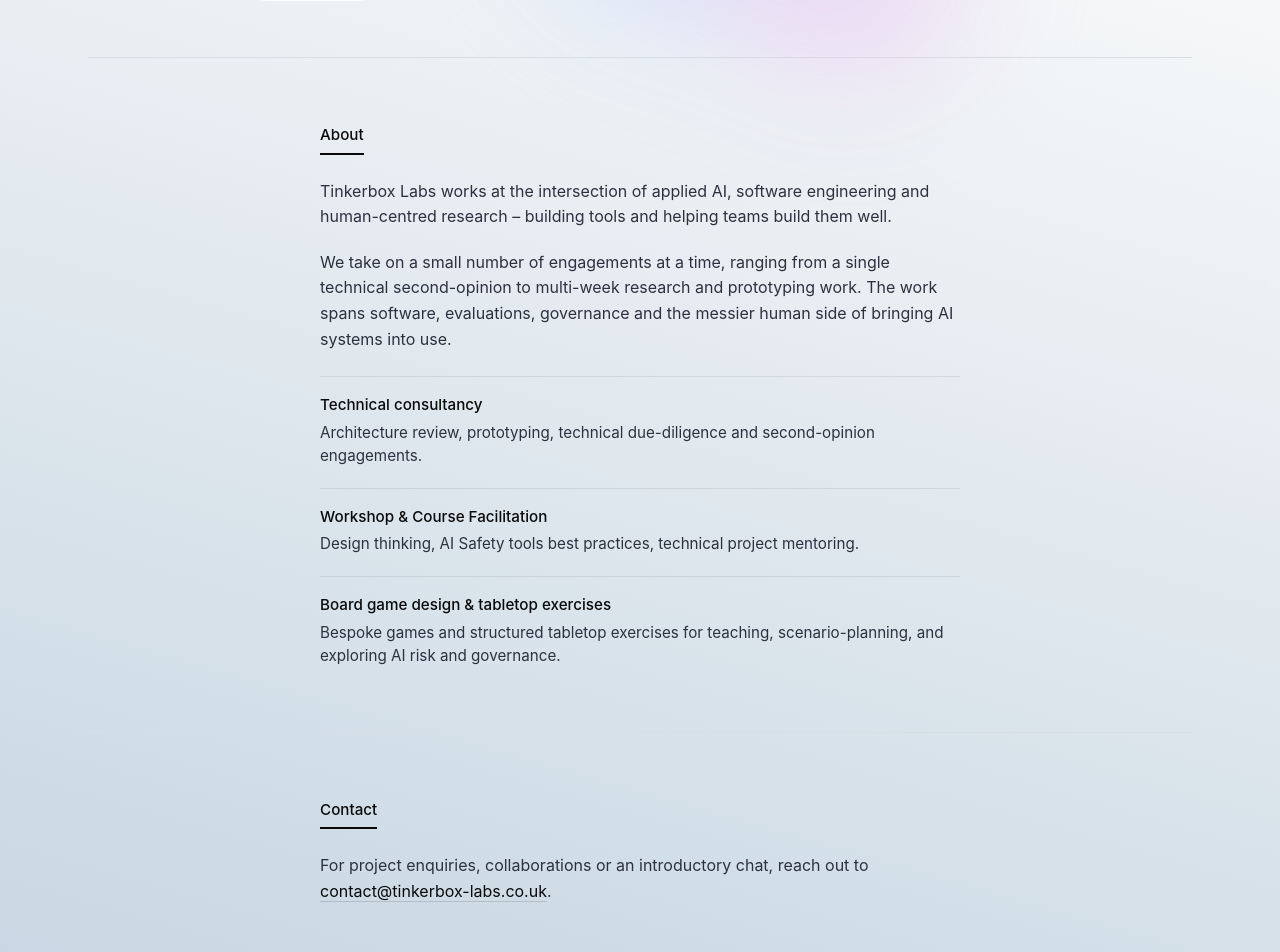
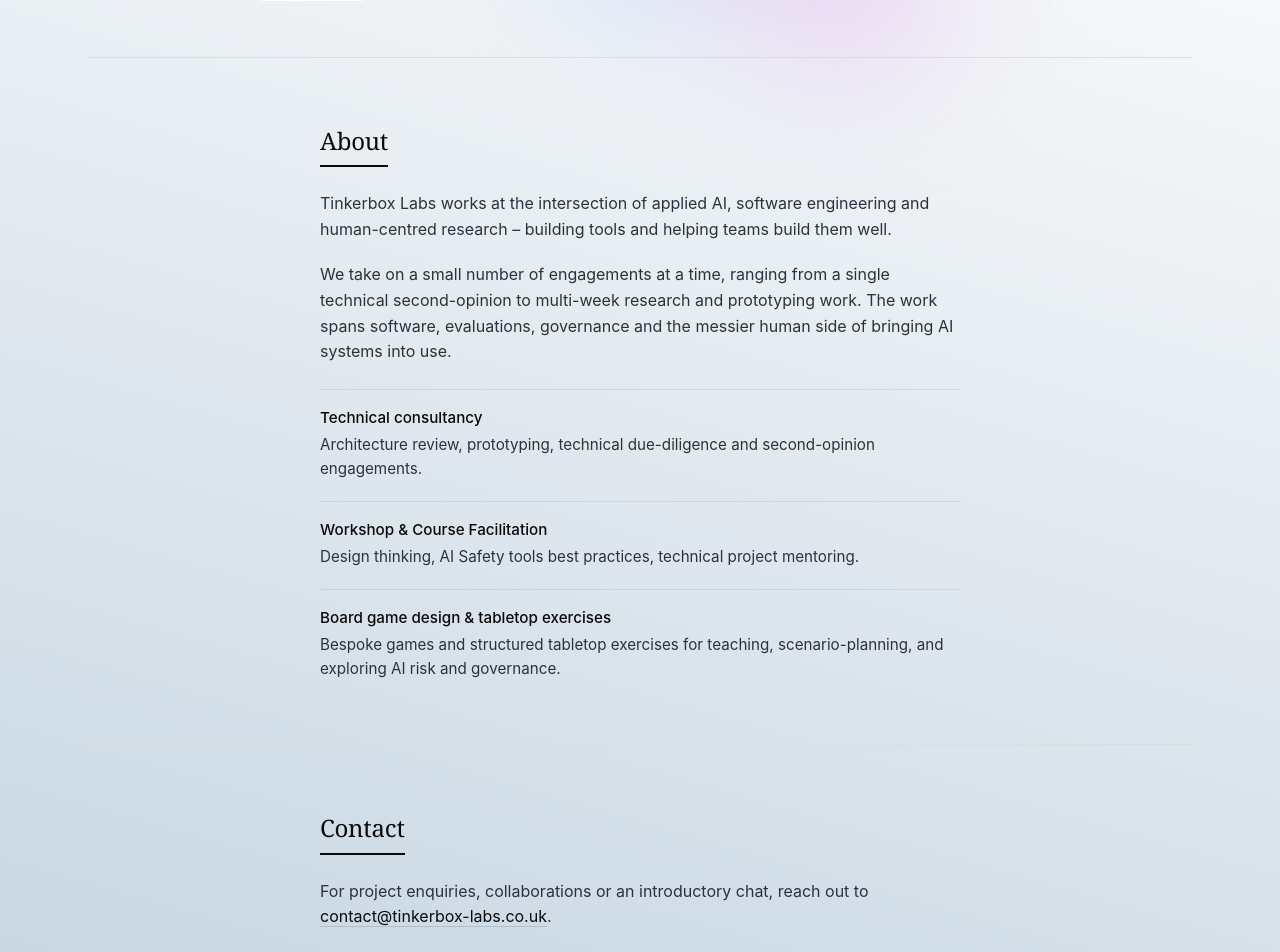
Before and after one commit to jess-b-tkbl/tinkerbox-labs-website, a React (Vite) app: page / in a window 1280 px wide. Shown: the part 500-1452 px from the top of the page. Built offline with nearby package versions, Linux system fonts and the light colour scheme.

Commit message:
Section h2s: serif, larger size for About/Contact
Co-Authored-By: Claude Opus 4.7 (1M context) <noreply@anthropic.com>

```diff
--- a/src/components/About.tsx
+++ b/src/components/About.tsx
@@ -18,7 +18,7 @@ const SERVICES: Service[] = [
 export default function About() {
   return (
     <section id="about" className="mx-auto max-w-[40rem] py-16">
-      <h2 className="section-h2 mb-6 text-[0.95rem] font-medium text-(--color-ink)">About</h2>
+      <h2 className="section-h2 mb-6 text-(--color-ink)">About</h2>
 
       <p className="mb-5 text-[1rem] leading-[1.6] text-(--color-ink-soft)">
         Tinkerbox Labs works at the intersection of applied AI, software engineering and
--- a/src/components/Contact.tsx
+++ b/src/components/Contact.tsx
@@ -1,7 +1,7 @@
 export default function Contact() {
   return (
     <section id="contact" className="mx-auto max-w-[40rem] py-16">
-      <h2 className="section-h2 mb-6 text-[0.95rem] font-medium text-(--color-ink)">Contact</h2>
+      <h2 className="section-h2 mb-6 text-(--color-ink)">Contact</h2>
       <p className="mb-5 text-[1rem] leading-[1.6] text-(--color-ink-soft)">
         For project enquiries, collaborations or an introductory chat, reach out to{' '}
         <a
--- a/src/index.css
+++ b/src/index.css
@@ -158,6 +158,10 @@ body::before {
   display: inline-block;
   border-bottom: 2px solid var(--color-ink);
   padding-bottom: 6px;
+  font-family: var(--font-serif);
+  font-size: 1.5rem;
+  font-weight: 400;
+  letter-spacing: -0.01em;
 }
 
 /* Pill button with apricot bloom on hover */
```
